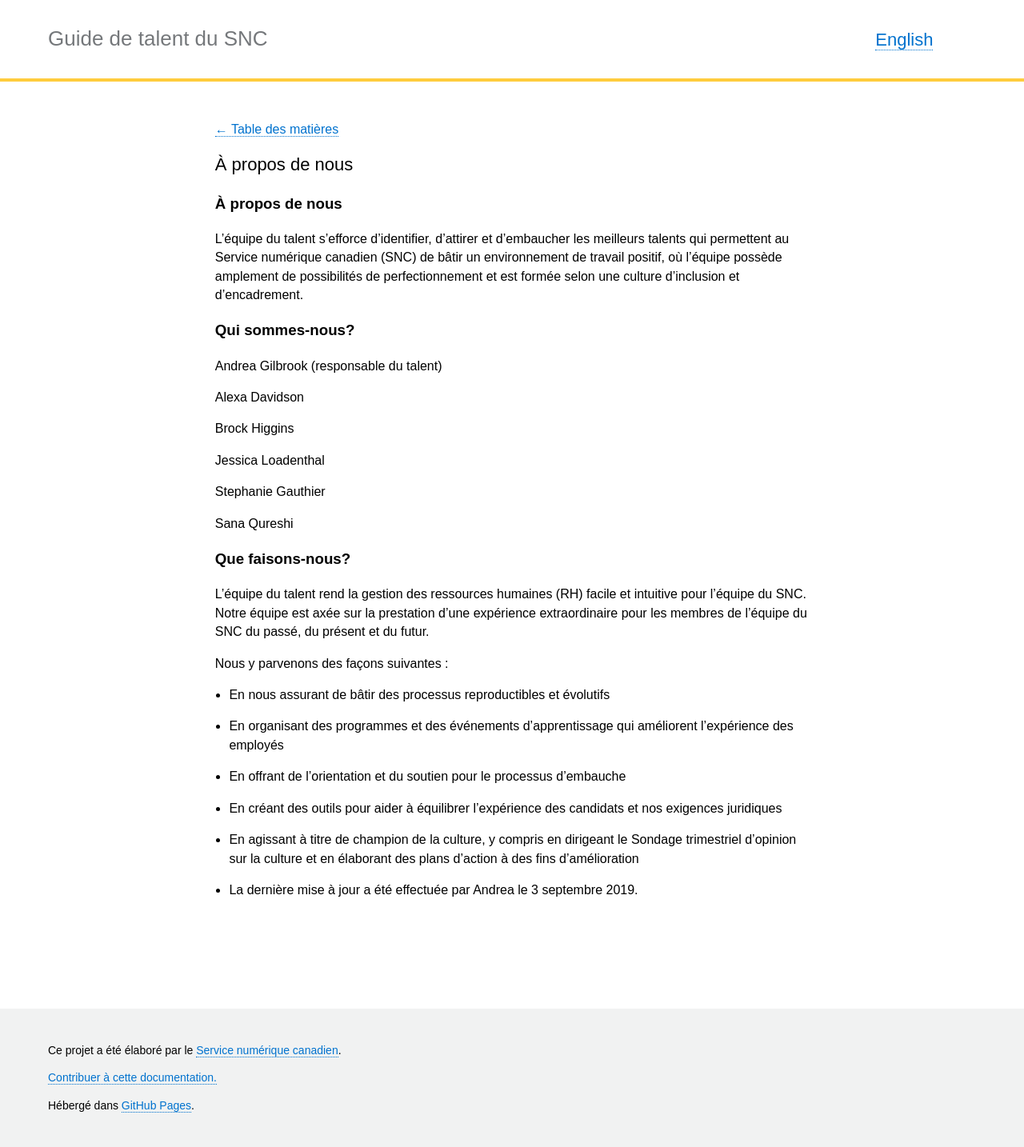
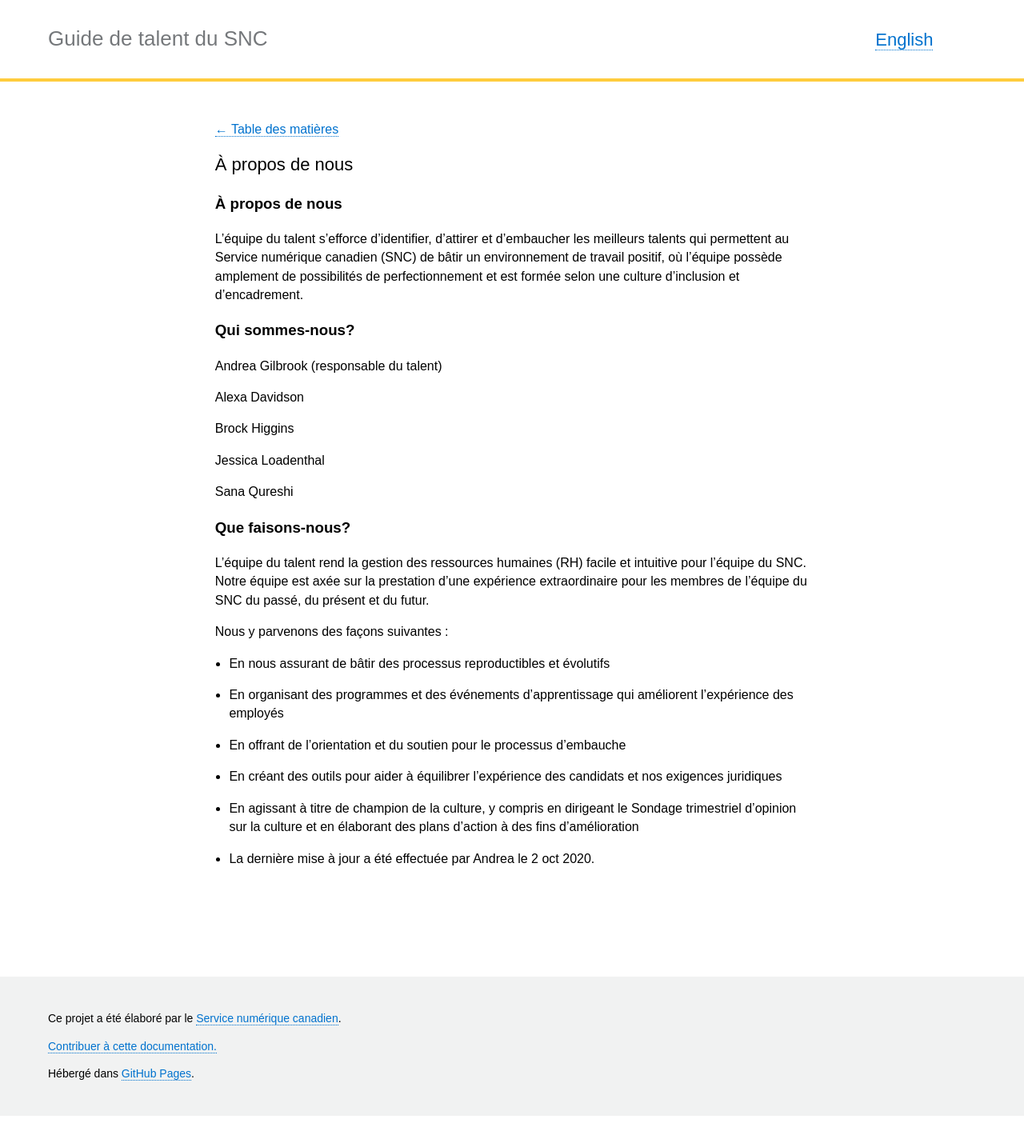
Before and after one commit to cds-snc/talent, a Jekyll site: the page built from _pages/fr/a-propos-de-nous/a-propos-de-nous.md, in a window 1280 px wide. Shown: the whole page at 80% size. Built offline with Jekyll 4.4.1, drawn with Linux system fonts in a browser that asks for light colours; after the commit the page ends 1395 px from its top, so only the background shows below that.

Commit message:
Update a-propos-de-nous.md

```diff
--- a/_pages/fr/a-propos-de-nous/a-propos-de-nous.md
+++ b/_pages/fr/a-propos-de-nous/a-propos-de-nous.md
@@ -20,8 +20,6 @@ Brock Higgins
 
 Jessica Loadenthal
 
-Stephanie Gauthier
-
 Sana Qureshi
 
 ### Que faisons-nous?
@@ -35,4 +33,4 @@ Nous y parvenons des façons suivantes :
 * En agissant à titre de champion de la culture, y compris en dirigeant le Sondage trimestriel d’opinion sur la culture et en élaborant des plans d’action à des fins d’amélioration
 
 
-- La dernière mise à jour a été effectuée par Andrea le 3 septembre 2019.
+- La dernière mise à jour a été effectuée par Andrea le 2 oct 2020.
```
